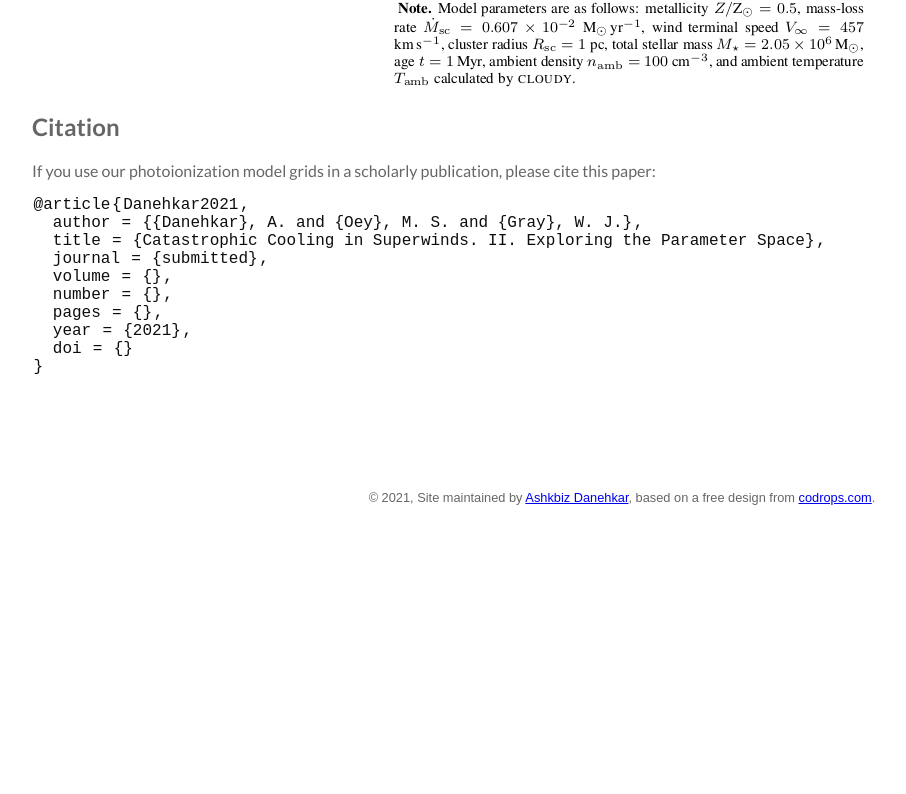
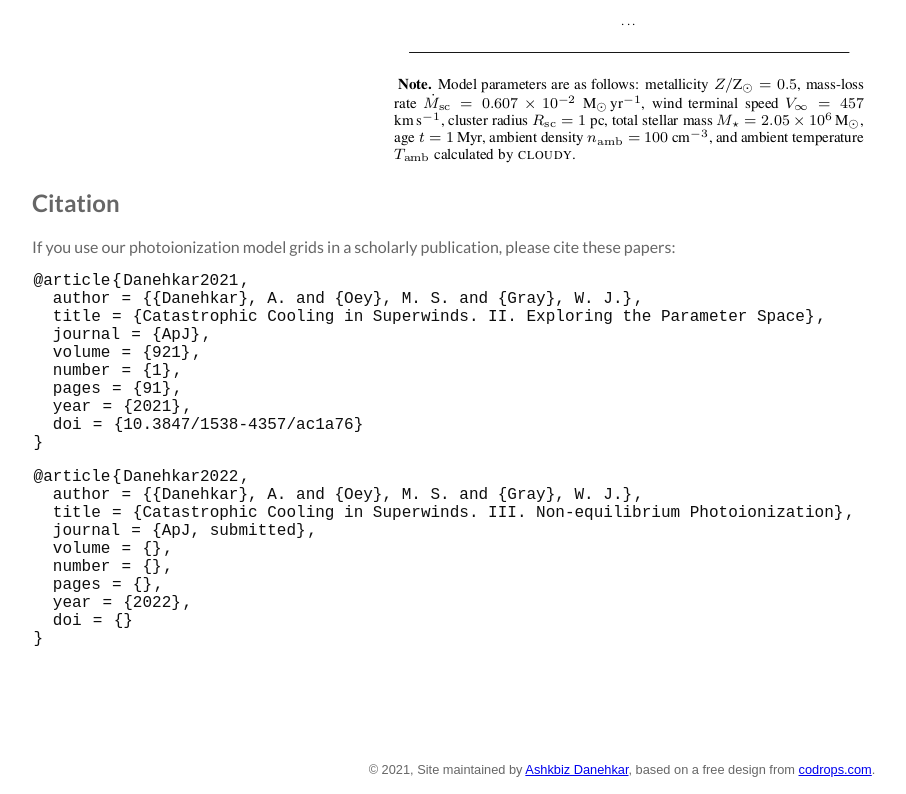
Before and after one commit to galacticwinds/superwinds, a plain HTML site: page download/index.html in a window 1280 px wide. Shown: the part 1894-2688 px from the top of the page, without its empty margins (18-924 px from the left). Before the commit the page ends 2416 px from the top, so only its background shows below. Drawn offline with Linux system fonts and the light colour scheme.

Commit message:
Update index.html

```diff
--- a/download/index.html
+++ b/download/index.html
@@ -79,13 +79,16 @@
 The following machine-readable files for the emission-line data are available <a target="_blank" href="VizieR.tar.gz">here (VizieR.tar.gz)</a> and in the CDS VizieR database:
 <ul>
 <li><b><a target="_blank" href="VizieR.tar.gz">table_PI_radi.dat</a></b>: Fully radiation-bounded photoionization models.</li>
-<li><b><a target="_blank" href="VizieR.tar.gz">table_CPI_radi.dat</a></b>: Fully radiation-bounded photoionization and hydrodynamic collisional ionization models.</li>
+<li><b><a target="_blank" href="VizieR.tar.gz">table_CPI_radi.dat</a></b>: Fully radiation-bounded collisional ionization and photoionization models.</li>
+<li><b><a target="_blank" href="VizieR.tar.gz">table_NPI_radi.dat</a></b>: Fully radiation-bounded non-equilibrium photoionization models.</li>
 <li><b><a target="_blank" href="VizieR.tar.gz">table_PI_pden.dat</a></b>: Partially density-bounded photoionization models.</li>
-<li><b><a target="_blank" href="VizieR.tar.gz">table_CPI_pden.dat</a></b>: Partially density-bounded photoionization and hydrodynamic collisional ionization models.</li>
+<li><b><a target="_blank" href="VizieR.tar.gz">table_CPI_pden.dat</a></b>: Partially density-bounded collisional ionization and photoionization models.</li>
+<li><b><a target="_blank" href="VizieR.tar.gz">table_NPI_pden.dat</a></b>: Partially density-bounded non-equilibrium photoionization models.</li>
 <li><b><a target="_blank" href="VizieR.tar.gz">table_PI_dens.dat</a></b>: Fully density-bounded photoionization models.</li>
-<li><b><a target="_blank" href="VizieR.tar.gz">table_CPI_dens.dat</a></b>: Fully density-bounded photoionization and hydrodynamic collisional ionization models.</li>
+<li><b><a target="_blank" href="VizieR.tar.gz">table_CPI_dens.dat</a></b>: Fully density-bounded collisional ionization and photoionization models.</li>
+<li><b><a target="_blank" href="VizieR.tar.gz">table_NPI_dens.dat</a></b>: Fully density-bounded non-equilibrium photoionization models.</li>
 </ul>
-Each file is named as <b>table_case_bound.dat</b> such as <b>table_CPI_radi.dat</b>, where case is for the ionization case (<b>PI</b>: purely photoionization and <b>CPI</b>: photoionization and hydrodynamic collisional ionization), and bound for the optical depth model (<b>radi</b>: fully radiation-bounded, <b>pden</b>: partially density-bounded, and <b>dens</b>: fully density-bounded).
+Each file is named as <b>table_case_bound.dat</b> such as <b>table_CPI_radi.dat</b>, where case is for the ionization case (<b>PI</b>: purely photoionization, <b>CPI</b>: collisional ionization and photoionization, and <b>NPI</b>: non-equilibrium photoionization), and bound for the optical depth model (<b>radi</b>: fully radiation-bounded, <b>pden</b>: partially density-bounded, and <b>dens</b>: fully density-bounded).
 
 <br>
 <br>
@@ -150,16 +153,27 @@ Each file contains the following information:
 <img src="images/table_image.png" alt="Luminosity Table">
 </center>
 <h2>Citation</h2>
-<p>If you use our photoionization model grids in a scholarly publication, please cite this paper:</p>
+<p>If you use our photoionization model grids in a scholarly publication, please cite these papers:</p>
 <pre class="code bibtex literal-block">
 <span class="name class">&#64;article</span><span class="punctuation">{</span><span class="name label">Danehkar2021</span><span class="punctuation">,</span>
   <span class="name attribute">author</span> <span class="punctuation">=</span> <span class="literal string">{{Danehkar}, A. and {Oey}, M. S. and {Gray}, W. J.}</span><span class="punctuation">,</span>
   <span class="name attribute">title</span> <span class="punctuation">=</span> <span class="literal string">{Catastrophic Cooling in Superwinds. II. Exploring the Parameter Space}</span><span class="punctuation">,</span>
-  <span class="name attribute">journal</span> <span class="punctuation">=</span> <span class="literal string">{submitted}</span><span class="punctuation">,</span>
+  <span class="name attribute">journal</span> <span class="punctuation">=</span> <span class="literal string">{ApJ}</span><span class="punctuation">,</span>
+  <span class="name attribute">volume</span> <span class="punctuation">=</span> <span class="literal string">{921}</span><span class="punctuation">,</span>
+  <span class="name attribute">number</span> <span class="punctuation">=</span> <span class="literal string">{1}</span><span class="punctuation">,</span>
+  <span class="name attribute">pages</span> <span class="punctuation">=</span> <span class="literal string">{91}</span><span class="punctuation">,</span>
+  <span class="name attribute">year</span> <span class="punctuation">=</span> <span class="literal string">{2021}</span><span class="punctuation">,</span>
+  <span class="name attribute">doi</span> <span class="punctuation">=</span> <span class="literal string">{10.3847/1538-4357/ac1a76}</span>
+<span class="punctuation">}</span>
+<pre class="code bibtex literal-block">
+<span class="name class">&#64;article</span><span class="punctuation">{</span><span class="name label">Danehkar2022</span><span class="punctuation">,</span>
+  <span class="name attribute">author</span> <span class="punctuation">=</span> <span class="literal string">{{Danehkar}, A. and {Oey}, M. S. and {Gray}, W. J.}</span><span class="punctuation">,</span>
+  <span class="name attribute">title</span> <span class="punctuation">=</span> <span class="literal string">{Catastrophic Cooling in Superwinds. III. Non-equilibrium Photoionization}</span><span class="punctuation">,</span>
+  <span class="name attribute">journal</span> <span class="punctuation">=</span> <span class="literal string">{ApJ, submitted}</span><span class="punctuation">,</span>
   <span class="name attribute">volume</span> <span class="punctuation">=</span> <span class="literal string">{}</span><span class="punctuation">,</span>
   <span class="name attribute">number</span> <span class="punctuation">=</span> <span class="literal string">{}</span><span class="punctuation">,</span>
   <span class="name attribute">pages</span> <span class="punctuation">=</span> <span class="literal string">{}</span><span class="punctuation">,</span>
-  <span class="name attribute">year</span> <span class="punctuation">=</span> <span class="literal string">{2021}</span><span class="punctuation">,</span>
+  <span class="name attribute">year</span> <span class="punctuation">=</span> <span class="literal string">{2022}</span><span class="punctuation">,</span>
   <span class="name attribute">doi</span> <span class="punctuation">=</span> <span class="literal string">{}</span>
 <span class="punctuation">}</span>
 </header>
```
